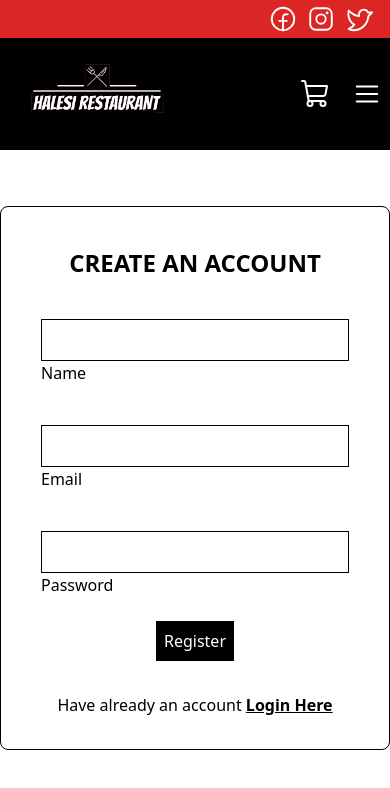
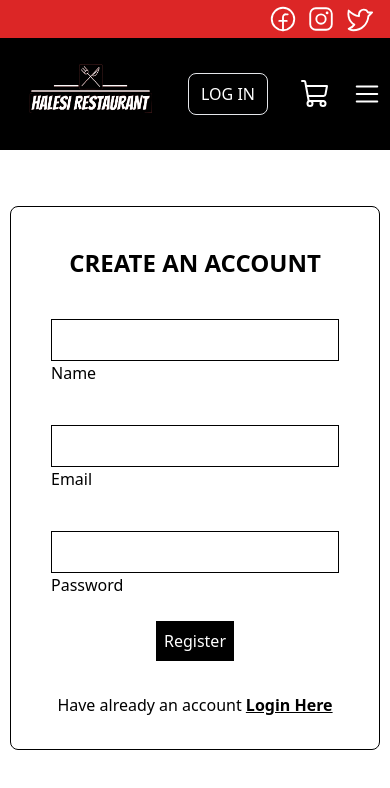
Before and after one commit to katwalreeezan/haleshirestaurant, a React (Create React App) app: page /register in a window 390 px wide. Shown: the top 788 px of the page. Built offline with nearby package versions, Linux system fonts and the light colour scheme.

Commit message:
responsive

```diff
--- a/src/components/Login/Login.jsx
+++ b/src/components/Login/Login.jsx
@@ -23,7 +23,7 @@ const Login = () => {
   };
   return (
     <div className="max-w-xl mx-auto">
-      <div className="max-w-[500px] mx-auto border border-black mt-14 rounded-lg">
+      <div className="md:max-w-[500px] max-w-[370px]  mx-auto border border-black mt-14 rounded-lg">
         <h1 className="uppercase font-semibold text-2xl text-center my-10">
           login
         </h1>
--- a/src/components/Navbar/Navbar.jsx
+++ b/src/components/Navbar/Navbar.jsx
@@ -58,6 +58,7 @@ const Navbar = () => {
           >
             Contact
           </Link>
+          </div>
           <div className="flex">
             {data ? (
               <button className="border rounded-lg mx-3 hover:text-slate-400 duration-300" onClick={handlelogout}>
@@ -69,7 +70,7 @@ const Navbar = () => {
               </button>
             )}
           </div>
-        </div>
+
 
         <div className=" z-10 flex  ">
           <Link to="/cart" className="px-5 hover:text-slate-400 duration-300 ">
@@ -87,7 +88,7 @@ const Navbar = () => {
               : "hidden"
           }
         >
-          <ul className="mt-6 text-xl font-poppins uppercase">
+          <ul className="mt-14 text-xl font-poppins uppercase">
             <li className="py-1">
               <Link to="/">Home</Link>
             </li>
--- a/src/components/Register/Register.jsx
+++ b/src/components/Register/Register.jsx
@@ -18,7 +18,7 @@ const Register = () => {
   };
   return (
     <div className="max-w-xl mx-auto">
-      <div className="max-w-[500px] mx-auto border border-black mt-14 rounded-lg">
+      <div className="md:max-w-[500px] max-w-[370px] mx-auto border border-black mt-14 rounded-lg">
         <h1 className="uppercase font-semibold text-2xl text-center my-10">
           create an account
         </h1>
```
